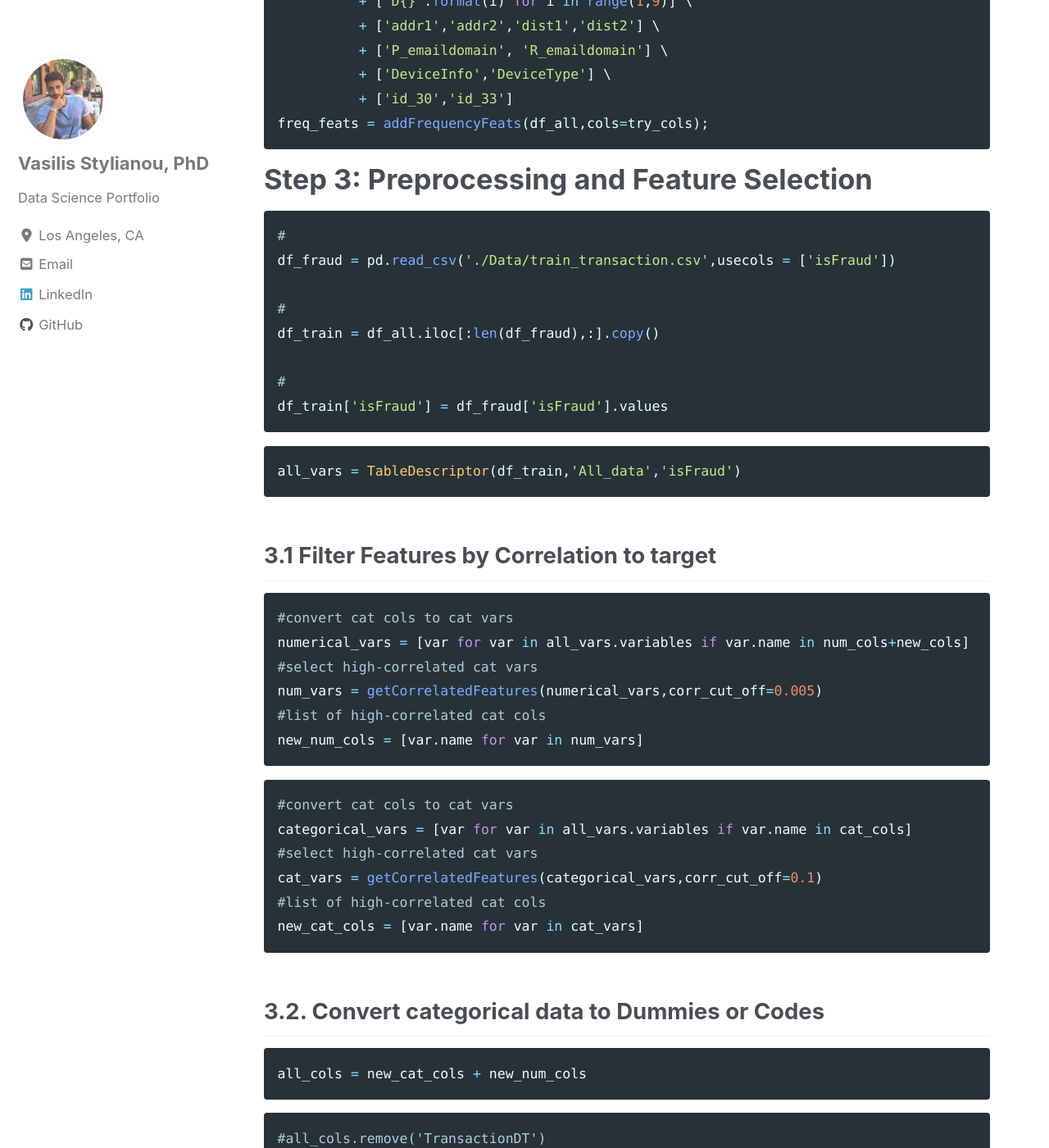
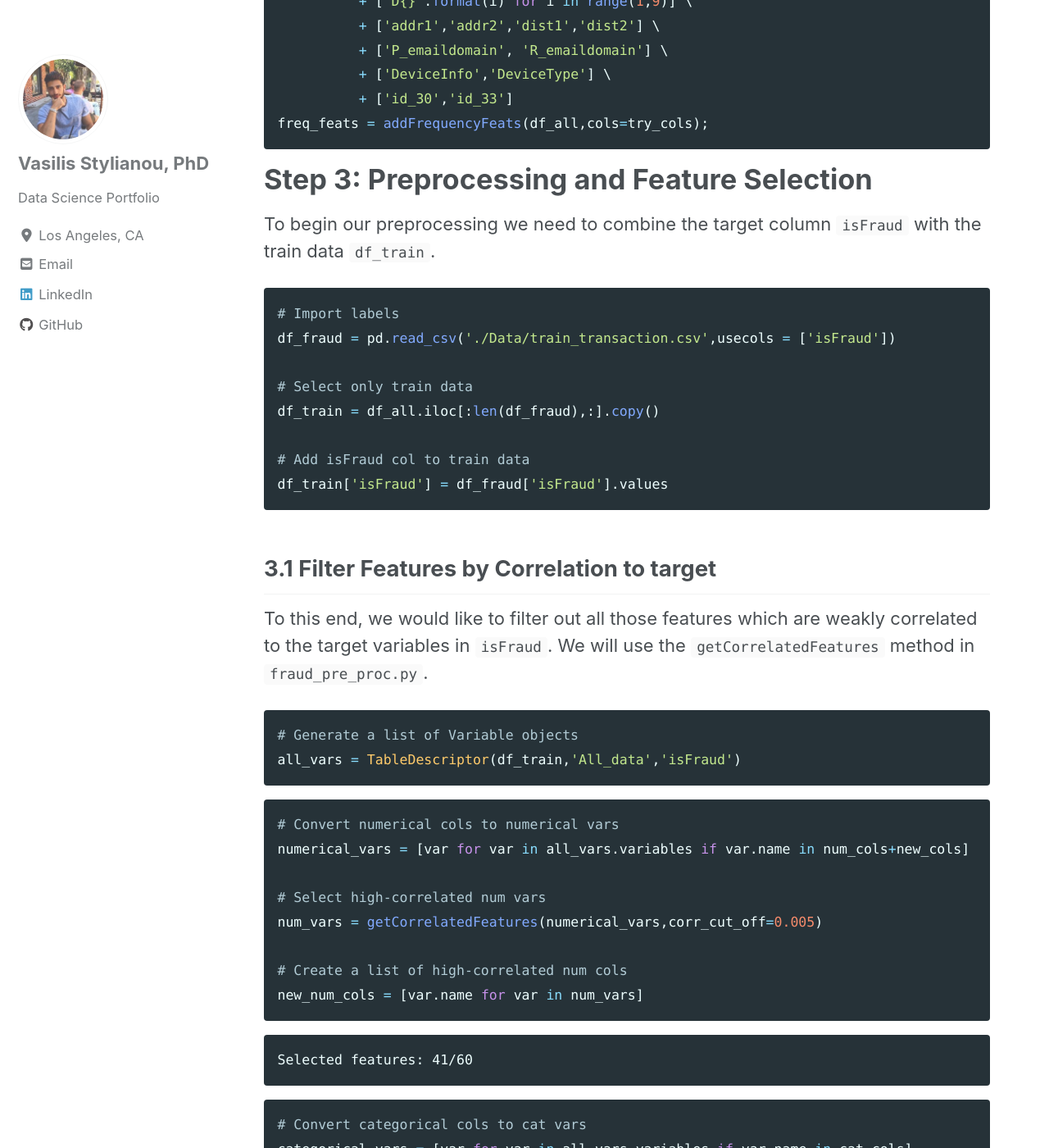
Before and after one commit to vasilis-stylianou/vasilis-stylianou.github.io, a Jekyll site: the page built from _posts/2019-09-20-ML_Kaggle_Part1.md, in a window 1280 px wide and 1400 px high, scrolled down 14862 px. Shown: the whole window at 82% size. Built offline with Jekyll 4.4.1, drawn with Linux system fonts in a browser that asks for light colours; cached includes are drawn as plain includes; nearby versions of some CDN libraries; some of the changed text lies outside the part shown.

Commit message:
Update 2019-09-20-ML_Kaggle_Part1.md

````diff
--- a/_posts/2019-09-20-ML_Kaggle_Part1.md
+++ b/_posts/2019-09-20-ML_Kaggle_Part1.md
@@ -3777,43 +3777,49 @@ freq_feats = addFrequencyFeats(df_all,cols=try_cols);
 ```
 
 # Step 3: Preprocessing and Feature Selection
-
-
-```python
-#
+To begin our preprocessing we need to combine the target column ```isFraud``` with the train data ```df_train```.
+
+```python
+# Import labels
 df_fraud = pd.read_csv('./Data/train_transaction.csv',usecols = ['isFraud'])
 
-#
+# Select only train data
 df_train = df_all.iloc[:len(df_fraud),:].copy()
 
-#
+# Add isFraud col to train data
 df_train['isFraud'] = df_fraud['isFraud'].values
 ```
 
-```python
+## 3.1 Filter Features by Correlation to target
+To this end, we would like to filter out all those features which are weakly correlated to the target variables in ```isFraud```. We will use the ```getCorrelatedFeatures``` method in ```fraud_pre_proc.py```.
+```python
+# Generate a list of Variable objects
 all_vars = TableDescriptor(df_train,'All_data','isFraud')
 ```
 
-## 3.1 Filter Features by Correlation to target
-
-```python
-#convert cat cols to cat vars
+```python
+# Convert numerical cols to numerical vars
 numerical_vars = [var for var in all_vars.variables if var.name in num_cols+new_cols]
-#select high-correlated cat vars
+
+# Select high-correlated num vars
 num_vars = getCorrelatedFeatures(numerical_vars,corr_cut_off=0.005)
-#list of high-correlated cat cols
+
+# Create a list of high-correlated num cols
 new_num_cols = [var.name for var in num_vars]
 ```
-
-
-```python
-#convert cat cols to cat vars
+    Selected features: 41/60
+
+```python
+# Convert categorical cols to cat vars
 categorical_vars = [var for var in all_vars.variables if var.name in cat_cols]
-#select high-correlated cat vars
+
+# Select high-correlated cat vars
 cat_vars = getCorrelatedFeatures(categorical_vars,corr_cut_off=0.1)
-#list of high-correlated cat cols
+
+# Create a list of high-correlated cat cols
 new_cat_cols = [var.name for var in cat_vars]
 ```
+    Selected features: 18/42
 
 ## 3.2. Convert categorical data to Dummies or Codes
 
````
Also changed, not shown: other parts of _posts/2019-09-20-ML_Kaggle_Part1.md (+1 -1 lines).
